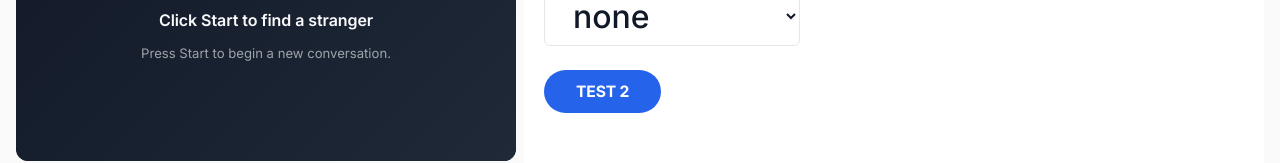
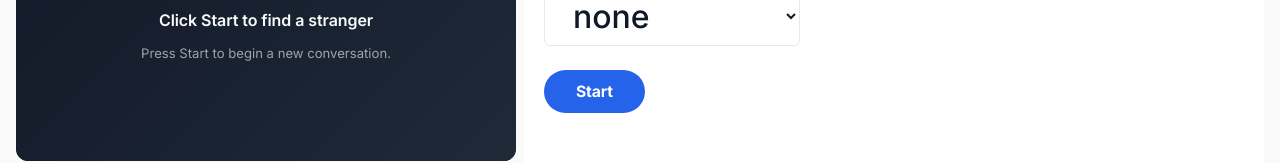
Before and after one commit to Baraa-Baba/chatNplay, a React (Create React App) app in the folder client/: page / in a window 1280 px wide. Shown: the part 255-418 px from the top of the page. Built offline with nearby package versions, Linux system fonts and the light colour scheme; no server answers; a web font is replaced by a local one.

Commit message:
reverted back to start text

```diff
--- a/client/src/App.js
+++ b/client/src/App.js
@@ -1397,7 +1397,7 @@ function App() {
 
                 <div className="startAndSelectGenderCont">
 
-                  {!isMobile && <button onClick={() => nextUser()} className="StartButton">TEST 2</button>}
+                  {!isMobile && <button onClick={() => nextUser()} className="StartButton">Start</button>}
 
                   {isMobile && !isStarted1Mobile && <button onClick={() => {
                     setisStarted1Mobile(true)
```
